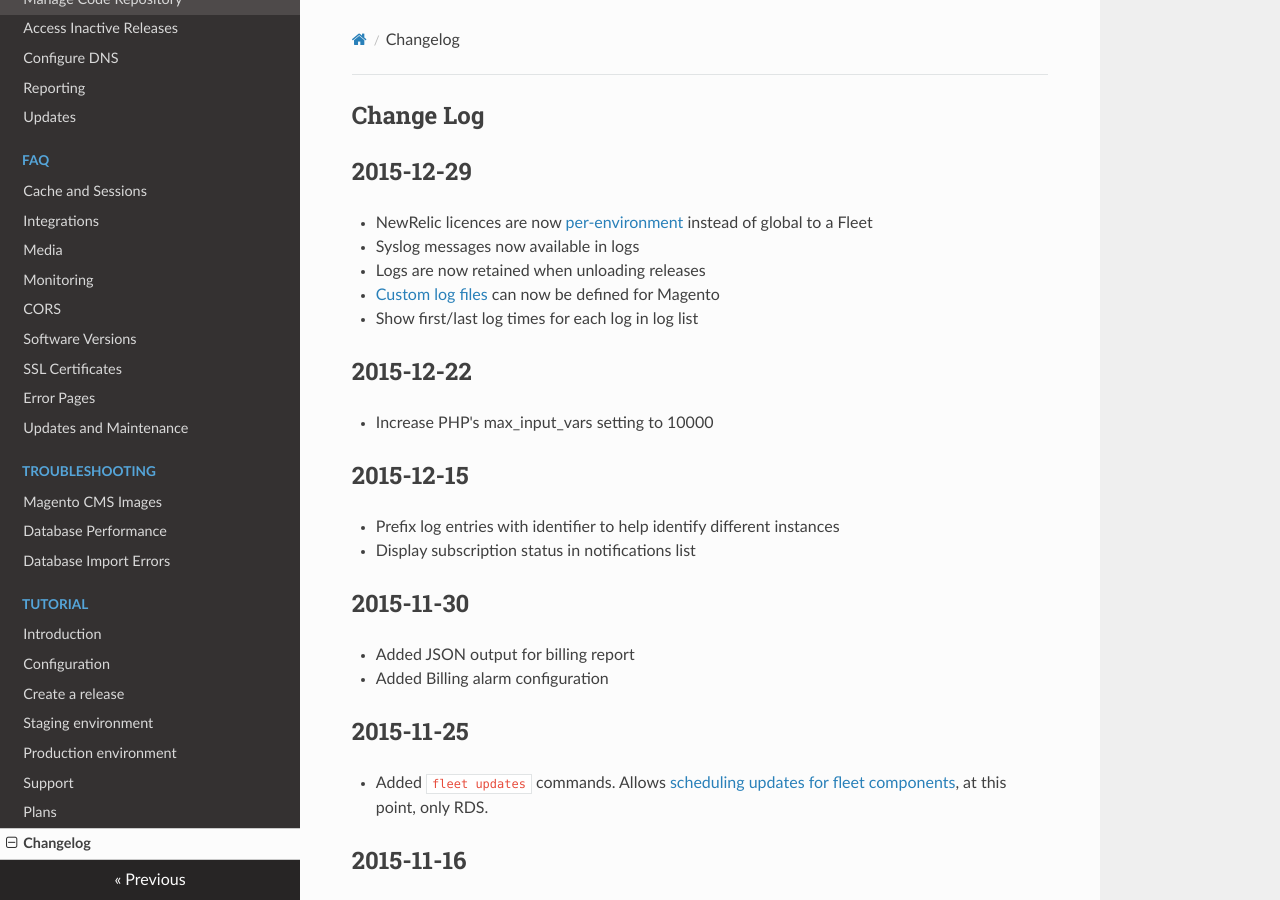
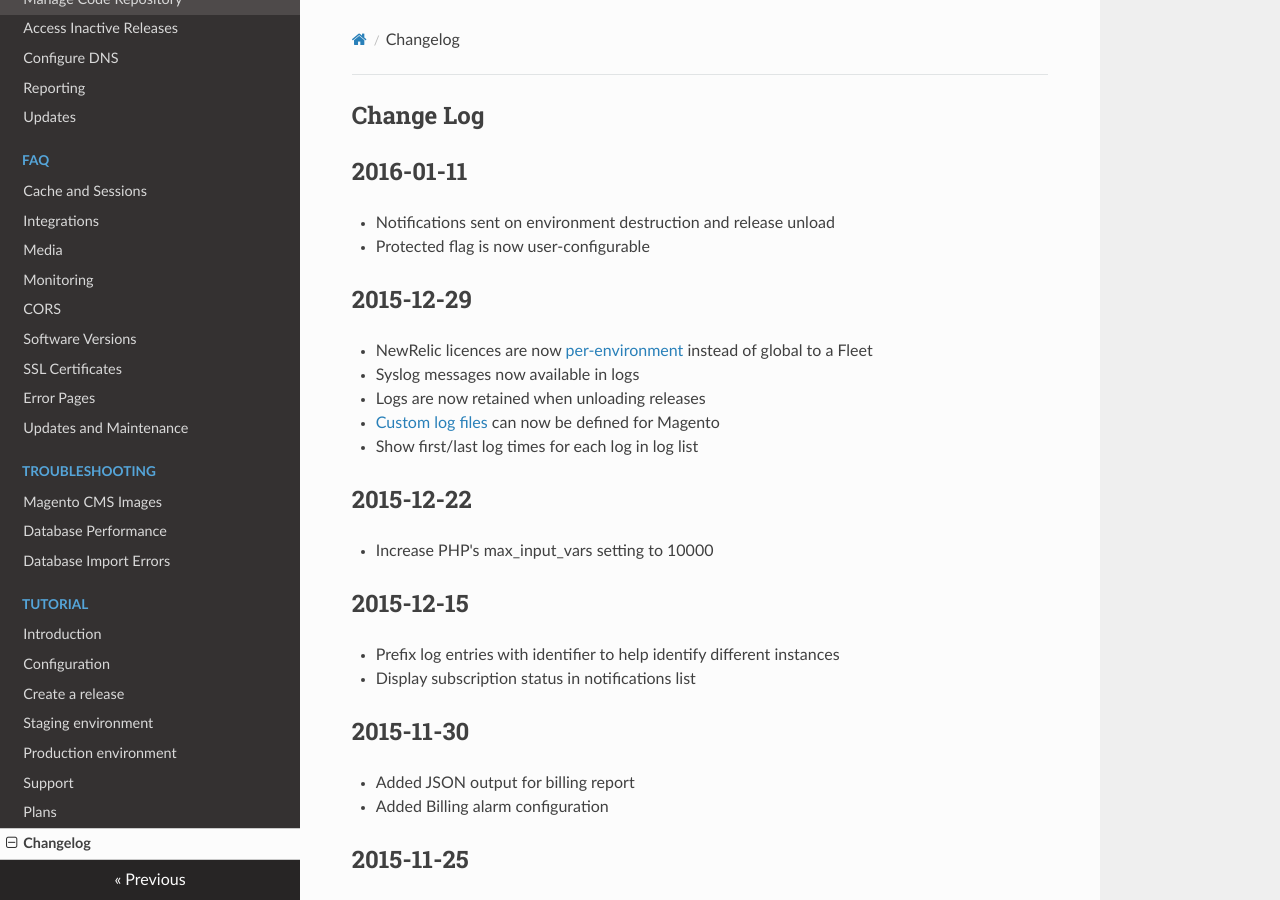
Before and after one commit to anchor/fleet-magento-docs, an MkDocs documentation site: the page built from docs/changelog.md, in a window 1280 px wide and 900 px high. Built offline with MkDocs 1.6.1, drawn with Linux system fonts in a browser that asks for light colours; nearby versions of some CDN libraries; old or Windows-style settings are respelled for this version of MkDocs.

Commit message:
Changelog for release 2016-01-11

```diff
--- a/docs/changelog.md
+++ b/docs/changelog.md
@@ -1,5 +1,10 @@
 Change Log
 ----------
+
+2016-01-11
+----------
+* Notifications sent on environment destruction and release unload
+* Protected flag is now user-configurable
 
 2015-12-29
 ----------
```
